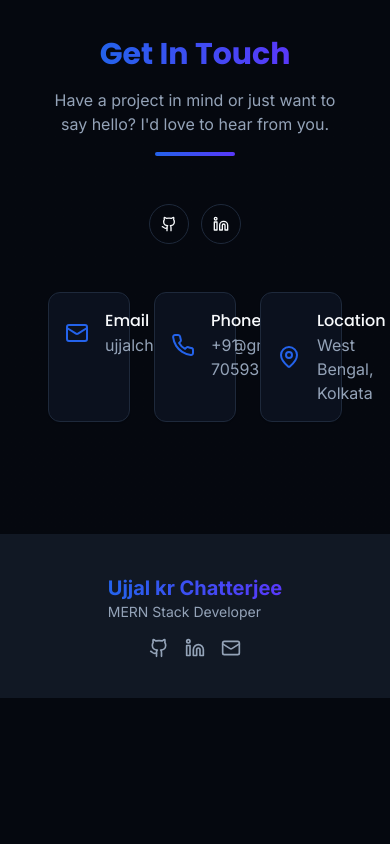
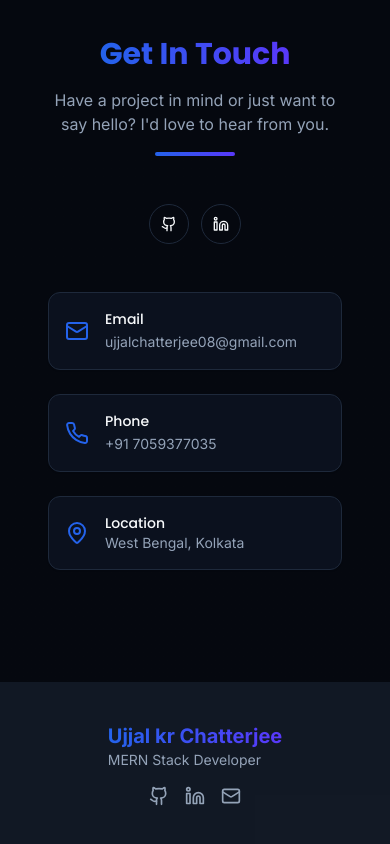
Before and after one commit to Ujjalcha1/portfolio, a React (Vite) app: page / in a window 390 px wide. Shown: the part 4032-4876 px from the top of the page. Before the commit the page ends 4730 px from the top, so only its background shows below. Built offline with nearby package versions, Linux system fonts and the light colour scheme.

Commit message:
Refactor ContactSection layout for better responsiveness
Updated the layout of the contact information section to improve responsiveness and visual hierarchy.

```diff
--- a/src/sections/ContactSection.tsx
+++ b/src/sections/ContactSection.tsx
@@ -72,28 +72,37 @@ export function ContactSection() {
         <div className="grid">
           {/* <h3 className="text-2xl font-semibold mb-4">Contact Information</h3> */}
 
-          <div className="grid grid-cols-3 gap-6 mb-8">
+          <div className="grid grid-cols-1 sm:grid-cols-2 lg:grid-cols-3 gap-6 mb-8">
   {contactInfo.map((item, index) => (
     <Card key={index} className="border border-border bg-card">
       <CardContent className="flex items-center p-4">
-                  <div className="mr-4 text-primary">{item.icon}</div>
-                  <div>
-                    <h4 className="font-medium">{item.title}</h4>
+        <div className="mr-4 text-primary text-xl">
+          {item.icon}
+        </div>
+
+        <div className="min-w-0">
+          <h4 className="font-medium text-sm sm:text-base">
+            {item.title}
+          </h4>
+
           {item.href ? (
             <a
               href={item.href}
-                        className="text-muted-foreground hover:text-primary transition-colors"
+              className="text-muted-foreground hover:text-primary transition-colors break-words text-sm sm:text-base"
             >
               {item.value}
             </a>
           ) : (
-                      <p className="text-muted-foreground">{item.value}</p>
+            <p className="text-muted-foreground break-words text-sm sm:text-base">
+              {item.value}
+            </p>
           )}
         </div>
       </CardContent>
     </Card>
   ))}
 </div>
+
         </div>
 
         {/* <div>
```
Lines whose indentation alone changed are shown as unchanged.
